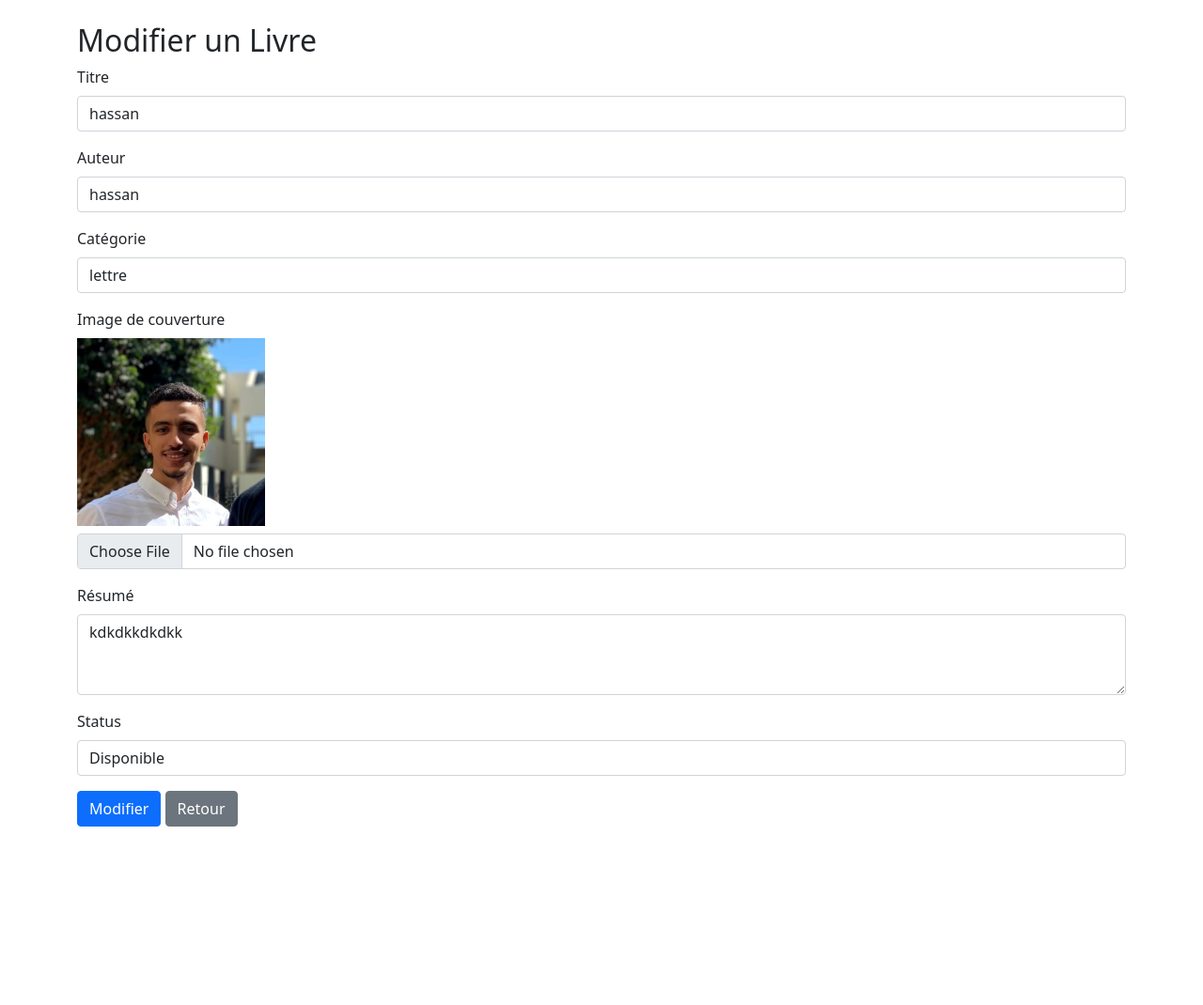
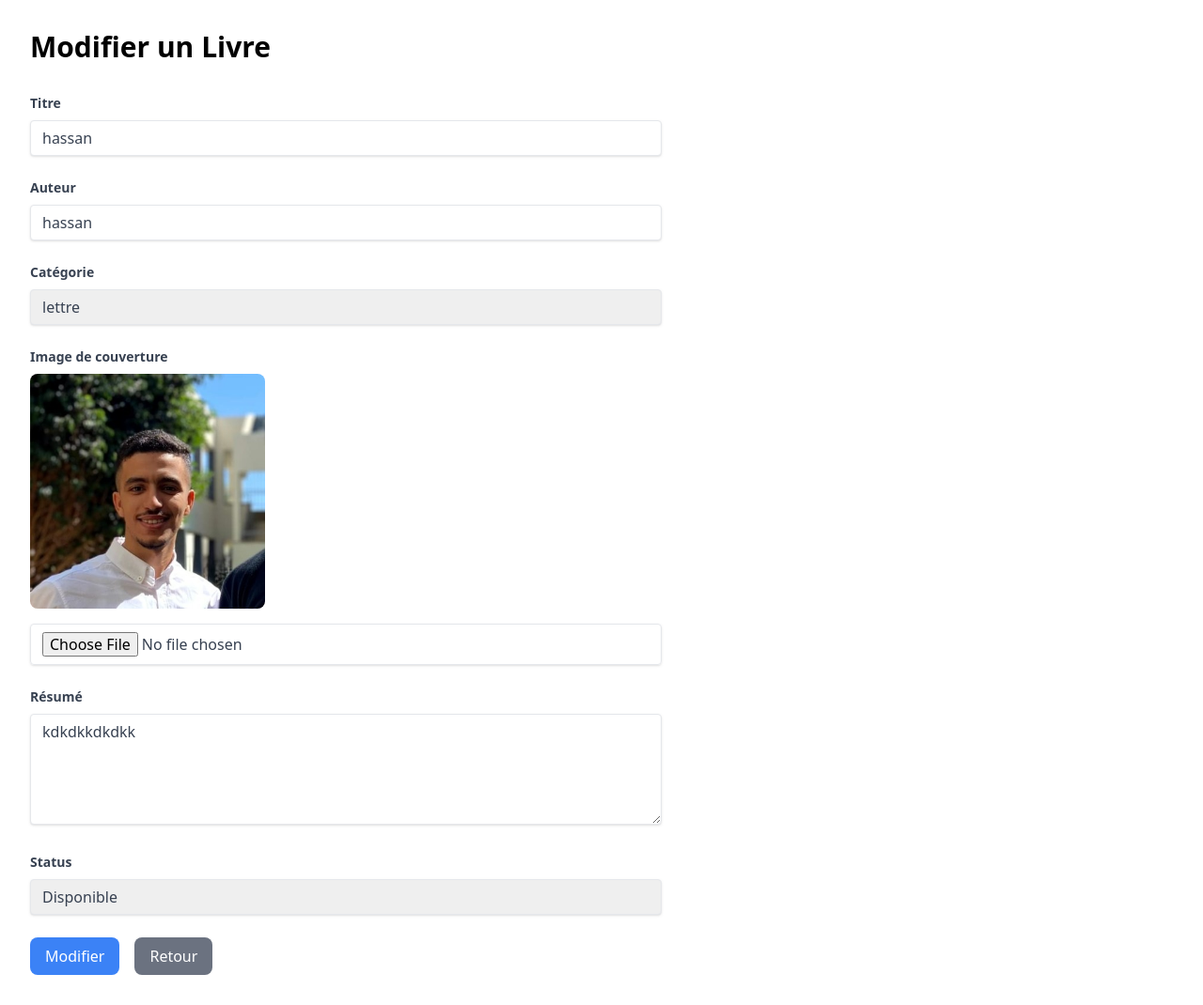
Before and after one commit to Ayoub-fetti/Syst-me-de-Gestion-de-Biblioth-que, a PHP site: page /votre-projet/admin/edit_book.php?id=2 in a window 1280 px wide. Shown: the whole page at 94% size. Before the commit the page ends 880 px from the top, so only its background shows below. Run offline with PHP 8.4, Linux system fonts and the light colour scheme; the visitor is signed in with stand-in values (Sample User, id 1); data comes from the database, SQL or seed files in the repository; some libraries are stand-ins or nearby versions.

Commit message:
commit for merge

```diff
--- a/admin/edit_book.php
+++ b/admin/edit_book.php
@@ -57,12 +57,14 @@ if (isset($_POST['submit'])) {
         $ext = strtolower(pathinfo($filename, PATHINFO_EXTENSION));
 
         if (in_array($ext, $allowed)) {
-            if (!empty($bookData['cover_image']) && file_exists($bookData['cover_image'])) {
-                unlink($bookData['cover_image']);
+            // Supprimer l'ancienne image si elle existe
+            if (!empty($bookData['cover_image']) && file_exists('../' . $bookData['cover_image'])) {
+                unlink('../' . $bookData['cover_image']);
             }
 
+            // Modifier le chemin de sauvegarde pour inclure le dossier parent
             $cover_image = 'covers/' . uniqid() . '.' . $ext;
-            move_uploaded_file($_FILES['cover_image']['tmp_name'], $cover_image);
+            move_uploaded_file($_FILES['cover_image']['tmp_name'], '../' . $cover_image);
             $book->setCoverImage($cover_image);
         }
     }
@@ -83,32 +85,38 @@ if (isset($_POST['submit'])) {
 <html>
 <head>
     <title>Modifier un Livre</title>
-    <link href="https://cdn.jsdelivr.net/npm/bootstrap@5.1.3/dist/css/bootstrap.min.css" rel="stylesheet">
+    <script src="https://cdn.tailwindcss.com"></script>
 </head>
-<body>
-    <div class="container mt-4">
-        <h2>Modifier un Livre</h2>
+<body class="bg-white p-8">
+    <div class="container mx-auto">
+        <h2 class="text-3xl font-bold mb-8">Modifier un Livre</h2>
 
         <?php if ($message): ?>
-            <div class="alert alert-success"><?php echo $message; ?></div>
+            <div class="bg-green-100 border border-green-400 text-green-700 px-4 py-3 rounded relative mb-4">
+                <?php echo $message; ?>
+            </div>
         <?php endif; ?>
 
-        <form method="POST" enctype="multipart/form-data">
-            <div class="mb-3">
-                <label class="form-label">Titre</label>
-                <input type="text" name="title" class="form-control"
+        <form method="POST" enctype="multipart/form-data" class="max-w-2xl">
+            <div class="mb-6">
+                <label class="block text-gray-700 text-sm font-bold mb-2">Titre</label>
+                <input type="text" name="title"
+                       class="shadow appearance-none border rounded w-full py-2 px-3 text-gray-700 leading-tight focus:outline-none focus:shadow-outline"
                        value="<?php echo htmlspecialchars($bookData['title'] ?? ''); ?>" required>
             </div>
 
-            <div class="mb-3">
-                <label class="form-label">Auteur</label>
-                <input type="text" name="author" class="form-control"
+            <div class="mb-6">
+                <label class="block text-gray-700 text-sm font-bold mb-2">Auteur</label>
+                <input type="text" name="author"
+                       class="shadow appearance-none border rounded w-full py-2 px-3 text-gray-700 leading-tight focus:outline-none focus:shadow-outline"
                        value="<?php echo htmlspecialchars($bookData['author'] ?? ''); ?>" required>
             </div>
 
-            <div class="mb-3">
-                <label class="form-label">Catégorie</label>
-                <select name="category_id" class="form-control" required>
+            <div class="mb-6">
+                <label class="block text-gray-700 text-sm font-bold mb-2">Catégorie</label>
+                <select name="category_id"
+                        class="shadow appearance-none border rounded w-full py-2 px-3 text-gray-700 leading-tight focus:outline-none focus:shadow-outline"
+                        required>
                     <option value="">Sélectionner une catégorie</option>
                     <?php foreach ($categories as $category): ?>
                         <option value="<?php echo $category['id']; ?>"
@@ -119,30 +127,43 @@ if (isset($_POST['submit'])) {
                 </select>
             </div>
 
-            <div class="mb-3">
-                <label class="form-label">Image de couverture</label>
+            <div class="mb-6">
+                <label class="block text-gray-700 text-sm font-bold mb-2">Image de couverture</label>
                 <?php if (!empty($bookData['cover_image'])): ?>
-                    <img src="<?php echo htmlspecialchars($bookData['cover_image']); ?>"
-                         style="max-width: 200px;" class="d-block mb-2">
+                    <img src="<?php echo '../' . htmlspecialchars($bookData['cover_image']); ?>"
+                         class="w-[250px] h-[250px] rounded-lg object-cover mb-4">
                 <?php endif; ?>
-                <input type="file" name="cover_image" class="form-control">
+                <input type="file" name="cover_image"
+                       class="shadow appearance-none border rounded w-full py-2 px-3 text-gray-700 leading-tight focus:outline-none focus:shadow-outline">
             </div>
 
-            <div class="mb-3">
-                <label class="form-label">Résumé</label>
-                <textarea name="summary" class="form-control" rows="3"><?php echo htmlspecialchars($bookData['summary'] ?? ''); ?></textarea>
+            <div class="mb-6">
+                <label class="block text-gray-700 text-sm font-bold mb-2">Résumé</label>
+                <textarea name="summary"
+                          class="shadow appearance-none border rounded w-full py-2 px-3 text-gray-700 leading-tight focus:outline-none focus:shadow-outline text-justify"
+                          rows="5"><?php echo htmlspecialchars($bookData['summary'] ?? ''); ?></textarea>
             </div>
 
-            <div class="mb-3">
-                <label class="form-label">Status</label>
-                <select name="status" class="form-control" required>
+            <div class="mb-6">
+                <label class="block text-gray-700 text-sm font-bold mb-2">Status</label>
+                <select name="status"
+                        class="shadow appearance-none border rounded w-full py-2 px-3 text-gray-700 leading-tight focus:outline-none focus:shadow-outline"
+                        required>
                     <option value="available" <?php echo ($bookData['status'] == 'available') ? 'selected' : ''; ?>>Disponible</option>
                     <option value="borrowed" <?php echo ($bookData['status'] == 'borrowed') ? 'selected' : ''; ?>>Emprunté</option>
                 </select>
             </div>
 
-            <button type="submit" name="submit" class="btn btn-primary">Modifier</button>
-            <a href="admin_books.php" class="btn btn-secondary">Retour</a>
+            <div class="flex gap-4">
+                <button type="submit" name="submit"
+                        class="px-4 py-2 bg-blue-500 text-white rounded-lg hover:bg-blue-600">
+                    Modifier
+                </button>
+                <a href="admin_books.php"
+                   class="px-4 py-2 bg-gray-500 text-white rounded-lg hover:bg-gray-600">
+                    Retour
+                </a>
+            </div>
         </form>
     </div>
 </body>
```
Also changed, not shown: Books.php (+9 -5 lines), admin/admin_dashboard.php (+19 -18 lines), login.php (+17 -1 lines), register.php (+17 -1 lines), covers/67726703a51ee.jpg (added), covers/67726d6beb262.jpg (added), covers/67726e2500582.jpg (added), covers/67726e9cb0746.jpg (added), covers/677271c98d96c.jpg (added), covers/67727388620d4.jpg (added), covers/67727394d3c10.jpg (added), covers/677273ad09b1c.jpg (added), covers/677273de39229.jpg (added), covers/677273e782784.jpg (added), 1 more files.
